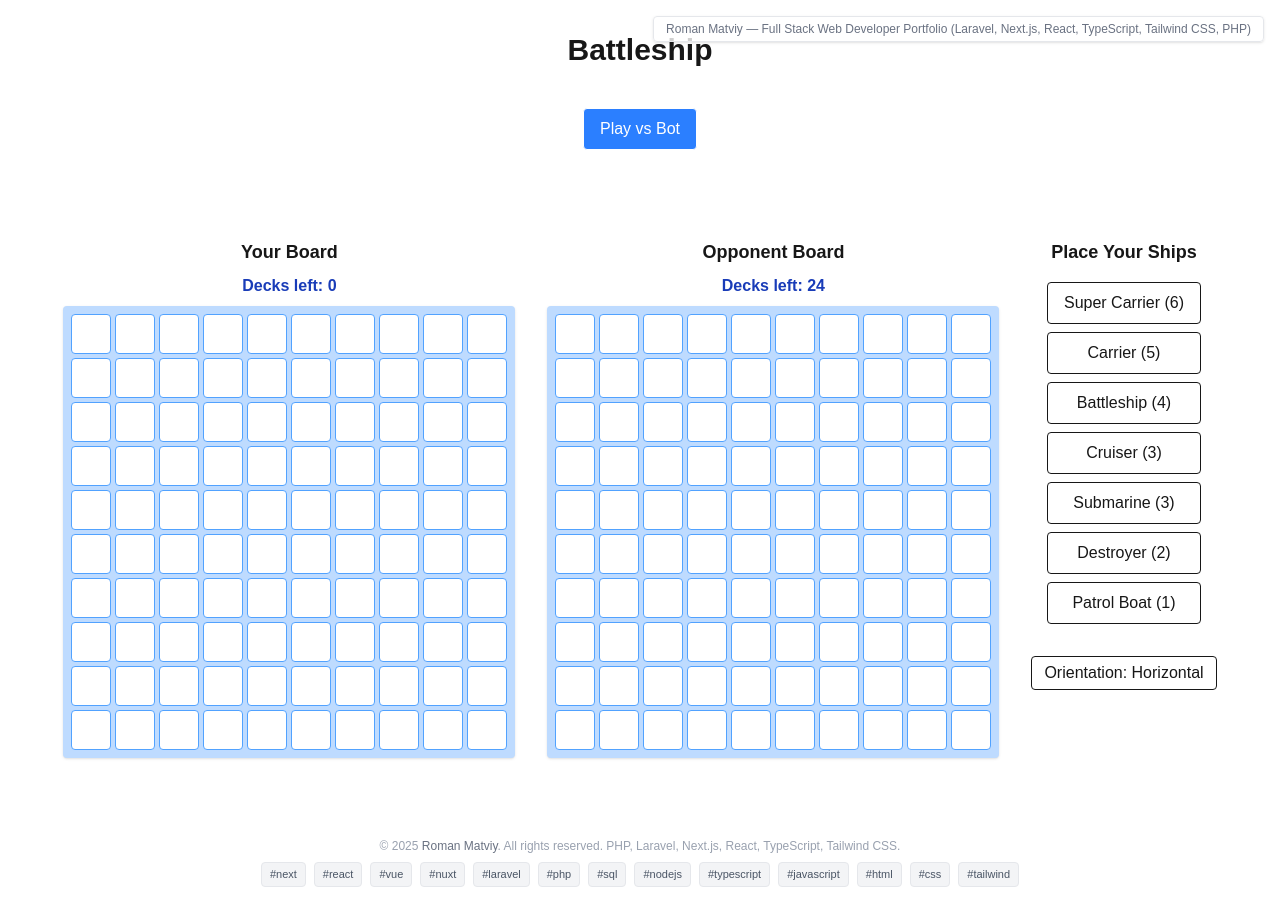
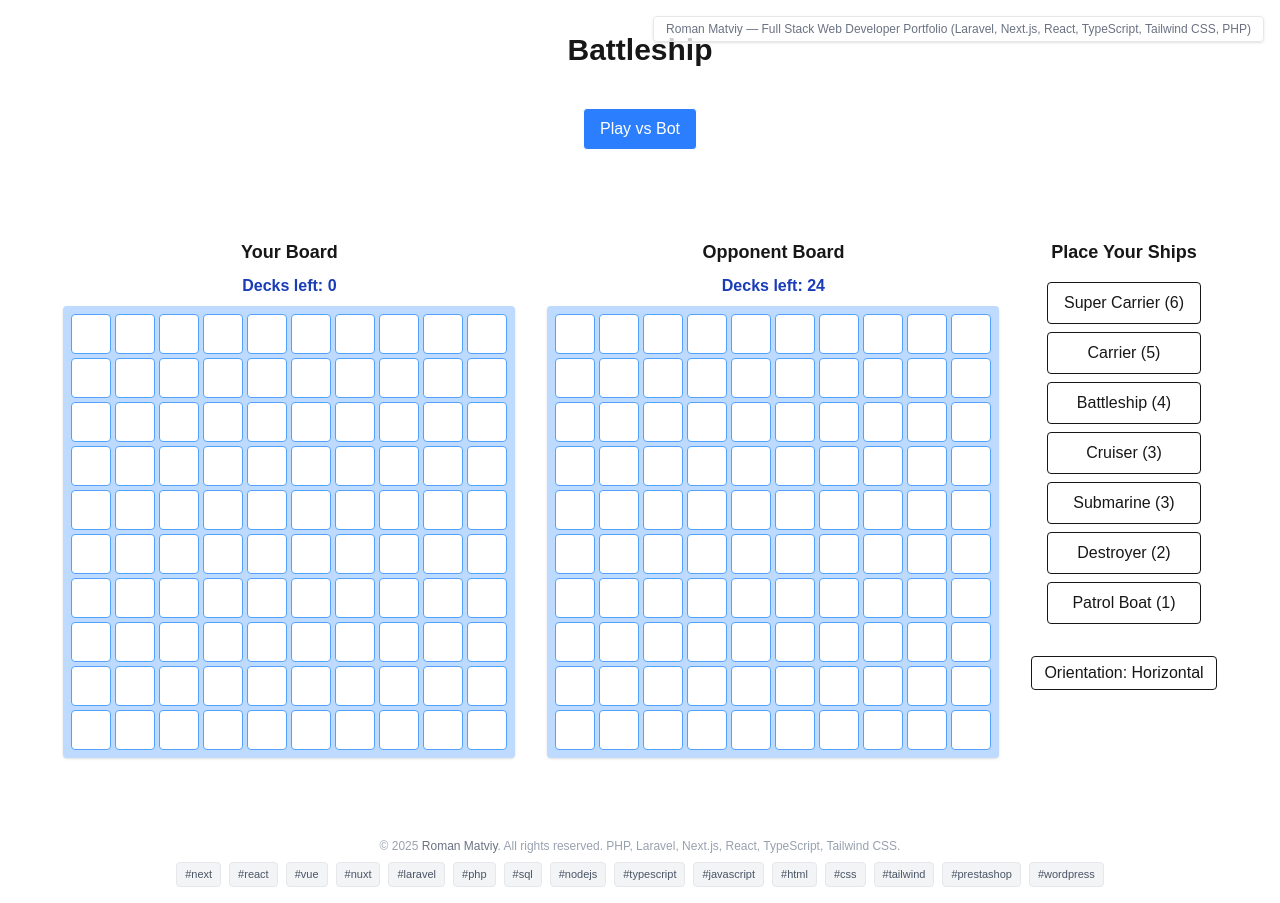
Before and after one commit to MatviyRoman/BattleShip-NEXT.js, a Next.js app: page / in a window 1280 px wide. Built offline with nearby package versions, Linux system fonts and the light colour scheme.

Commit message:
added new hashtags

```diff
--- a/src/app/layout.tsx
+++ b/src/app/layout.tsx
@@ -52,7 +52,7 @@ export default function RootLayout({
           </a>
           . All rights reserved. PHP, Laravel, Next.js, React, TypeScript, Tailwind CSS.
           <div className="mt-2 flex flex-wrap justify-center gap-2">
-            {['next','react','vue','nuxt','laravel','php','sql','nodejs','typescript','javascript','html','css','tailwind'].map(tag => {
+            {['next','react','vue','nuxt','laravel','php','sql','nodejs','typescript','javascript','html','css','tailwind','prestashop','wordpress'].map(tag => {
               const seoTag = tag.replace(/\./g, '-').replace(/\s+/g, '-').toLowerCase();
               return (
                 <a
```
